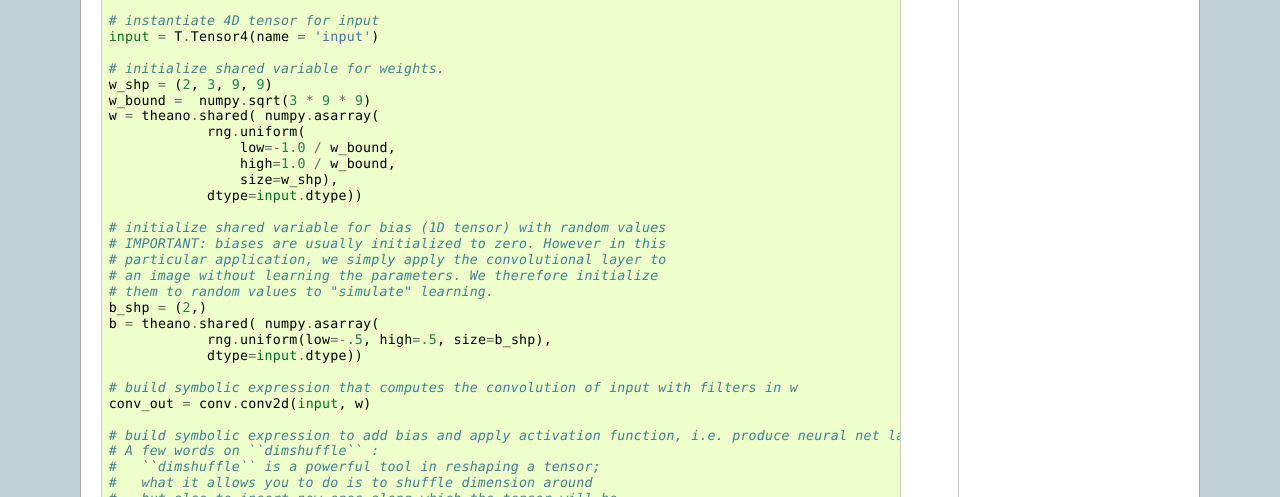
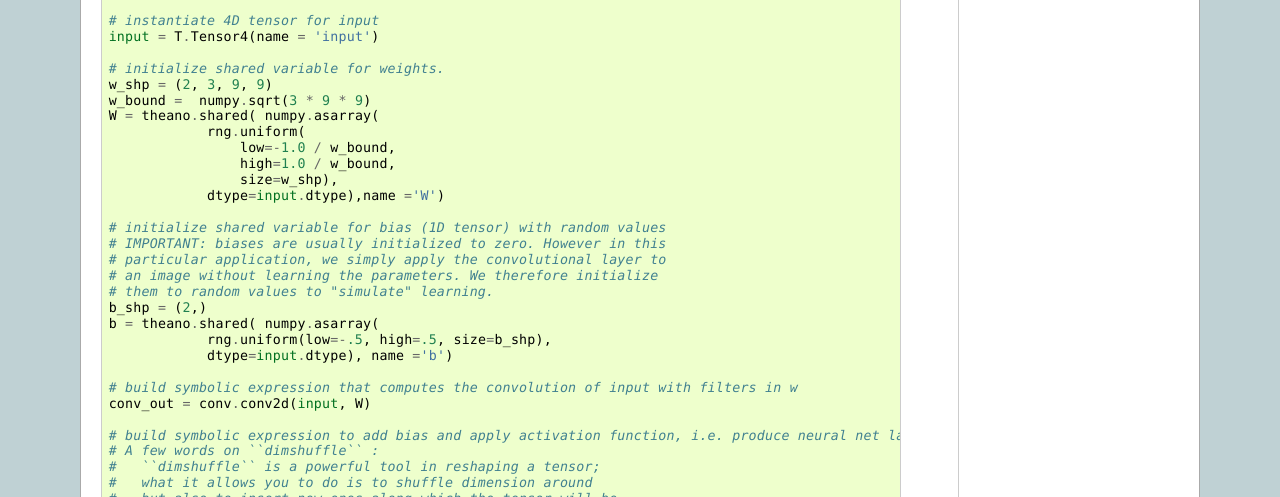
Before and after one commit to lisa-lab/DeepLearningTutorials, a Sphinx documentation site: the page built from doc/lenet.txt, in a window 1280 px wide and 900 px high, scrolled down 2521 px. Shown: the part 152-649 px from the top of the window. Built offline with Sphinx 7.4.7, drawn with Linux system fonts in a browser that asks for light colours; formulas are drawn with MathJax 3.

Commit message:
added some names to some variables

```diff
--- a/doc/lenet.txt
+++ b/doc/lenet.txt
@@ -189,12 +189,12 @@ one of Figure 1. The input consists of 3 features maps (an RGB color image) of s
         # initialize shared variable for weights.
         w_shp = (2, 3, 9, 9)
         w_bound =  numpy.sqrt(3 * 9 * 9)
-        w = theano.shared( numpy.asarray(
+        W = theano.shared( numpy.asarray(
                     rng.uniform(
                         low=-1.0 / w_bound,
                         high=1.0 / w_bound,
                         size=w_shp),
-                    dtype=input.dtype))
+                    dtype=input.dtype),name ='W')
 
         # initialize shared variable for bias (1D tensor) with random values
         # IMPORTANT: biases are usually initialized to zero. However in this
@@ -204,10 +204,10 @@ one of Figure 1. The input consists of 3 features maps (an RGB color image) of s
         b_shp = (2,)
         b = theano.shared( numpy.asarray(
                     rng.uniform(low=-.5, high=.5, size=b_shp),
-                    dtype=input.dtype))
+                    dtype=input.dtype), name ='b')
 
         # build symbolic expression that computes the convolution of input with filters in w
-        conv_out = conv.conv2d(input, w)
+        conv_out = conv.conv2d(input, W)
 
         # build symbolic expression to add bias and apply activation function, i.e. produce neural net layer output
         # A few words on ``dimshuffle`` :
@@ -420,11 +420,11 @@ layer.
                   low = -numpy.sqrt(3./fan_in), \
                   high = numpy.sqrt(3./fan_in), \
                   size = filter_shape), dtype = theano.config.floatX)
-            self.W = theano.shared(value = W_values)
+            self.W = theano.shared(value = W_values, name = 'W')
 
             # the bias is a 1D tensor -- one bias per output feature map
             b_values = numpy.zeros((filter_shape[0],), dtype= theano.config.floatX)
-            self.b = theano.shared(value= b_values)
+            self.b = theano.shared(value= b_values, name = 'b')
 
             # convolve input feature maps with filters
             conv_out = conv.conv2d(input, self.W,
```
